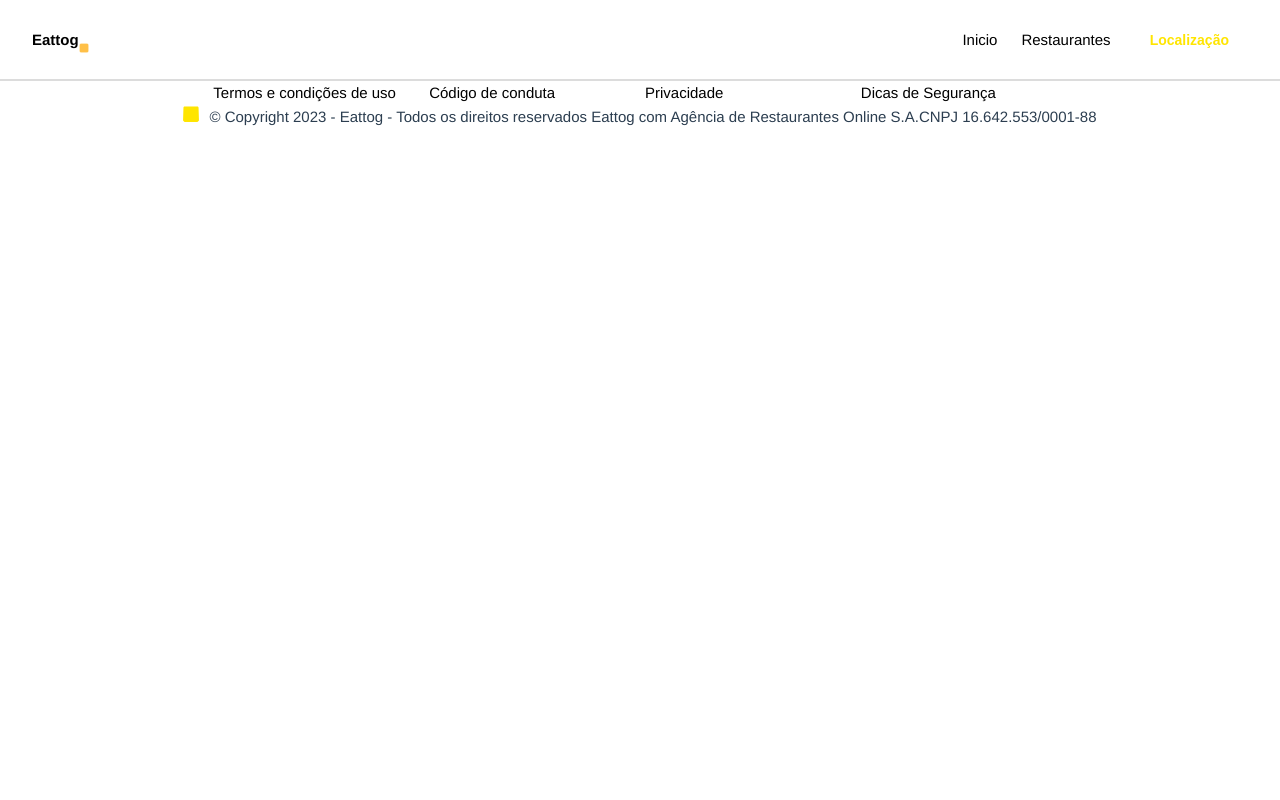
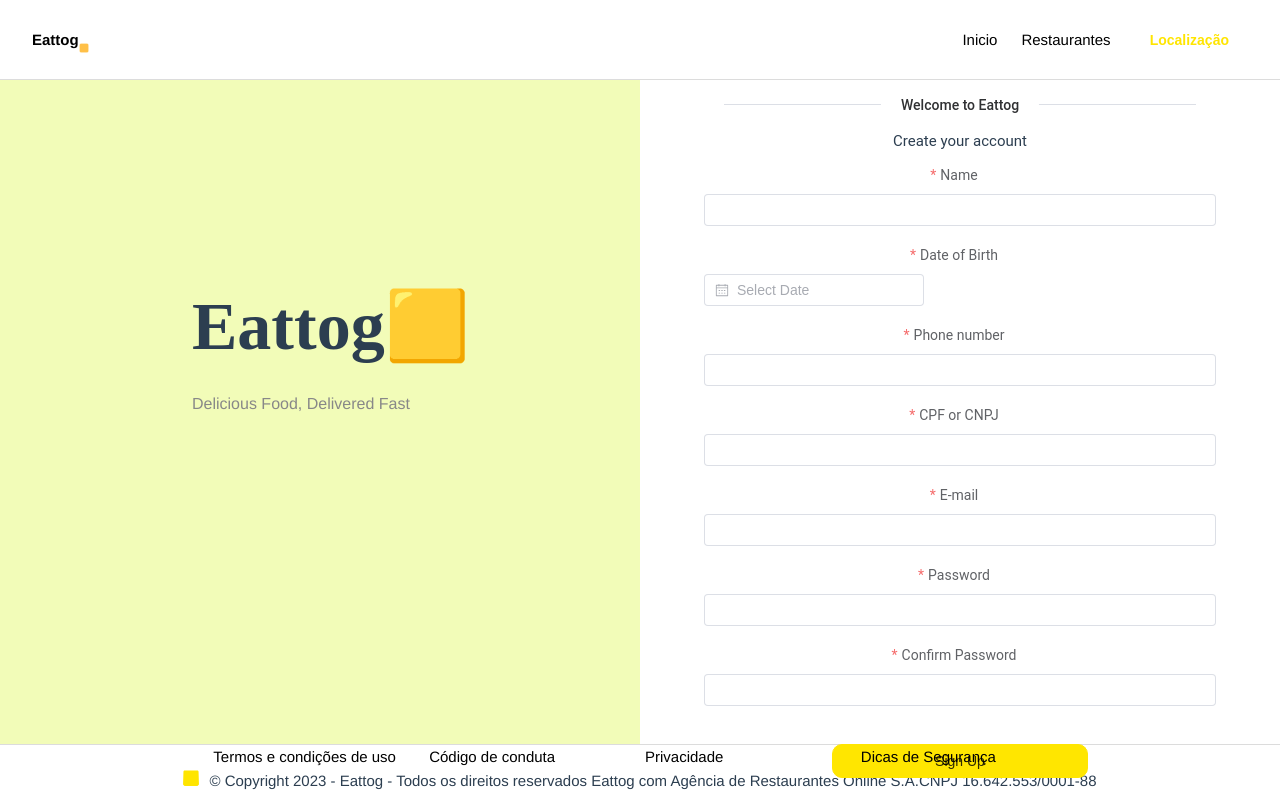
Before and after one commit to eattog-dev/eattog-client, a Vue app: page /cadastro in a window 1280 px wide. Built offline with nearby package versions, Linux system fonts and the light colour scheme.

Commit message:
Cadastro&Notification&Logo&AtualizaçãoSplash
Fiz alterações no font-weight e no font-family na screen da splash.

```diff
--- /dev/null
+++ b/src/components/Logo.vue
@@ -0,0 +1,22 @@
+<template>
+    <h2 class="logotipo"> {{ text }}{{ icon }}</h2>
+</template>
+
+<script setup>
+    import { defineProps } from 'vue';
+    const props = defineProps({
+        text: String,
+        icon: String
+    });
+</script>
+
+<style setup>
+
+.logotipo{
+    font-size: 68px;
+    margin: 30% 50px 0 30%;
+    font-family: cursive;
+    font-weight: bold;
+}
+
+</style>
--- a/src/components/Splash.vue
+++ b/src/components/Splash.vue
@@ -66,6 +66,8 @@
     }
 
     .cmp-plash-logo {
+        font-family: cursive;
+        font-weight: bold;
         position: relative;
         display: inline-block;
         bottom: -20px;
--- /dev/null
+++ b/src/views/Cadastro.vue
@@ -0,0 +1,210 @@
+<template>
+    <section id="cadastro">
+      <el-row>
+        <el-col :span="12" class="cadastro-bg-white">
+          <Logo class="" text="Eattog" icon="🟨"></Logo>
+          <p class="cadastro-slogan">Delicious Food, Delivered Fast</p>
+        </el-col>
+        <el-col :span="12">
+          <el-form class="cadastro-container-form" ref="cadastroForm" :model="formulario" label-width="100px"
+            label-position="top">
+            <el-header>
+              <el-divider content-position="center">Welcome to Eattog</el-divider>
+              <p>Create your account</p>
+            </el-header>
+            <el-form-item label="Name" prop="nome" :rules="nameRules">
+              <el-input type="text" v-model="formulario.nome"></el-input>
+            </el-form-item>
+            <el-form-item label="Date of Birth" prop="data_nascimento" :rules="dateOfBirthRules">
+              <el-date-picker class="cadastro-inputDate" v-model="formulario.data_nascimento" type="date"
+                placeholder="Select Date" format="DD/MM/YYYY"></el-date-picker>
+            </el-form-item>
+            <el-form-item label="Phone number" prop="numberPhone" :rules="phoneRules">
+              <el-input type="text" v-model="formulario.numberPhone"></el-input>
+            </el-form-item>
+            <el-form-item label="CPF or CNPJ" prop="cpf_cnpj" :rules="cpfCnpjRules">
+              <el-input type="text" v-model="formulario.cpf_cnpj"></el-input>
+            </el-form-item>
+            <el-form-item label="E-mail" prop="email" :rules="emailRules">
+              <el-input type="email" v-model="formulario.email"></el-input>
+            </el-form-item>
+            <el-form-item label="Password" prop="Password" :rules="passwordRules">
+              <el-input v-model="formulario.Password" type="password" :show-password="showPassword">
+                <template>
+                  <i
+                    class="el-icon"
+                    :class="showPassword ? 'el-icon-view' : 'el-icon-hide'"
+                    @click="togglePassword"
+                  ></i>
+                </template>
+              </el-input>
+            </el-form-item>
+            <el-form-item label="Confirm Password" prop="confirmPassword" :rules="confirmPasswordRules">
+              <el-input v-model="formulario.confirmPassword" type="password" :show-password="showPassword">
+                <template>
+                  <i
+                    class="el-icon"
+                    :class="showPassword ? 'el-icon-view' : 'el-icon-hide'"
+                    @click="togglePassword"
+                  ></i>
+                </template>
+              </el-input>
+            </el-form-item>
+            <el-form-item>
+              <el-button type="primary" @click="submitForm">Sign Up</el-button>
+            </el-form-item>
+            <el-form-item>
+              <el-alert v-if="errorMsg" title="Please fill in all required fields." type="error" show-icon></el-alert>
+            </el-form-item>
+          </el-form>
+        </el-col>
+      </el-row>
+    </section>
+  </template>
+
+  <script setup>
+  import Logo from "../components/Logo.vue";
+  import { ref } from "vue";
+  import {
+    ElForm,
+    ElFormItem,
+    ElInput,
+    ElButton,
+    ElRow,
+    ElCol,
+    ElHeader,
+    ElDivider,
+    ElDatePicker,
+    ElAlert,
+  } from "element-plus";
+
+  const formulario = ref({
+    nome: "",
+    data_nascimento: "",
+    cpf_cnpj: "",
+    email: "",
+    Password: "",
+    confirmPassword: "",
+    numberPhone: "",
+  });
+
+  const nameRules = [
+    { required: true, message: "Please enter your name", trigger: "blur" },
+  ];
+
+  const dateOfBirthRules = [
+    { required: true, message: "Please select your date of birth", trigger: "change" },
+  ];
+
+  const phoneRules = [
+    { required: true, message: "Please enter your phone number", trigger: "blur" },
+  ];
+
+  const cpfCnpjRules = [
+    { required: true, message: "Please enter your CPF or CNPJ", trigger: "blur" },
+  ];
+
+  const emailRules = [
+    { required: true, message: "Please enter your email", trigger: "blur" },
+    { type: "email", message: "Please enter a valid email address", trigger: "blur" },
+  ];
+
+  const passwordRules = [
+    { required: true, message: "Please enter a password", trigger: "blur" },
+  ];
+
+  const confirmPasswordRules = [
+    { required: true, message: "Please confirm your password", trigger: "blur" },
+    {
+      validator: (rule, value, callback) => {
+        if (value !== formulario.value.Password) {
+          callback(new Error("Passwords do not match"));
+        } else {
+          callback();
+        }
+      },
+      trigger: "blur",
+    },
+  ];
+
+  const showPassword = ref(false);
+
+  const togglePassword = () => {
+    showPassword.value = !showPassword.value;
+  };
+
+  const submitForm = () => {
+    cadastroForm.value.validate((valid) => {
+      if (valid) {
+        console.log("Dados do formulário:", formulario.value);
+        errorMsgPassword.value = "";
+      } else {
+        errorMsgPassword.value = "";
+        errorMsg.value = "Please fill in all required fields.";
+      }
+
+      setTimeout(() => {
+        errorMsg.value = "";
+      }, 3000);
+    });
+  };
+
+  const cadastroForm = ref(null);
+  const errorMsg = ref("");
+  const errorMsgPassword = ref("");
+  </script>
+
+<style setup>
+#cadastro {
+    --el-color-primary: #ffe500;
+}
+
+#cadastro .cadastro-bg-white {
+    background-color: rgba(240, 252, 172, 0.849);
+}
+
+#cadastro .cadastro-container-form {
+    width: 80%;
+    height: 80vh;
+    margin: 200px auto 0;
+    text-align: center;
+    font-family: "Roboto", sans-serif;
+}
+
+#cadastro .cadastro-slogan {
+    font-size: 16px;
+    color: #888;
+    margin: 10px 30% 0 30%;
+}
+
+#cadastro .el-form {
+    width: 80%;
+    margin: auto;
+}
+
+#cadastro .el-date-table th {
+    padding: 0px !important;
+}
+
+#cadastro .el-alert {
+    margin: 0 0 0 0 !important;
+    z-index: 999999;
+}
+
+#cadastro .el-button {
+    background-color: #ffe600;
+    color: rgba(0, 0, 0, 0.813);
+    border-color: #ffe600;
+    border-radius: 10px;
+    width: 50%;
+    margin: 20px auto;
+    padding: 16px 0;
+}
+
+#cadastro .el-button:hover,
+.el-button:focus {
+    background-color: rgba(255, 255, 0, 0.418);
+    color: black;
+    border-color: #ffe600;
+}
+</style>
--- /dev/null
+++ b/src/views/Notification.vue
@@ -0,0 +1,72 @@
+<template>
+    <section id="notification">
+      <el-tabs :tab-position="tabPosition" style="height: 70vh;" class="demo-tabs">
+        <el-tab-pane label="pendente">
+           Esperando que a loja confirme seu pedido
+        </el-tab-pane>
+        <el-tab-pane label="confirmado">
+           Pedido confirmado
+        </el-tab-pane>
+        <el-tab-pane label="processando">
+           Pedido sendo Preparado
+        </el-tab-pane>
+        <el-tab-pane label="aguardando">
+           Motorista está a caminho do estabelecimento
+        </el-tab-pane>
+        <el-tab-pane label="transporte">
+           Seu pedido está a caminho
+        </el-tab-pane>
+        <el-tab-pane label="concluido">
+           Pedido Entregue
+        </el-tab-pane>
+      </el-tabs>
+    </section>
+  </template>
+
+  <script setup>
+  import { ref } from 'vue';
+
+  const tabPosition = ref('top');
+  </script>
+
+  <style setup>
+  #notification {
+    --el-color-primary: #ffe500;
+  }
+
+  #notification .demo-tabs {
+    display: flex;
+    justify-content: center;
+    align-items: center;
+    flex-direction: column;
+  }
+
+  #notification .el-tabs__item {
+    padding: 0 10px !important;
+    color: transparent;
+  }
+
+  #notification .el-tabs__item.is-active {
+    background-color: transparent;
+    color: transparent;
+    font-weight: normal;
+    border-color: transparent;
+  }
+
+  #notification .el-tabs__content {
+    background-color: #fff;
+    padding: 16px;
+    color: #333;
+    font-size: 18px;
+    text-align: center;
+  }
+
+  #notification .demo-tabs>.el-tabs__content {
+    background-color: #fff;
+    padding: 16px;
+    color: #333;
+    font-size: 18px;
+    font-weight: 500;
+    text-align: center;
+  }
+  </style>
```
Also changed, not shown: src/routes.js (+8 -1 lines).
